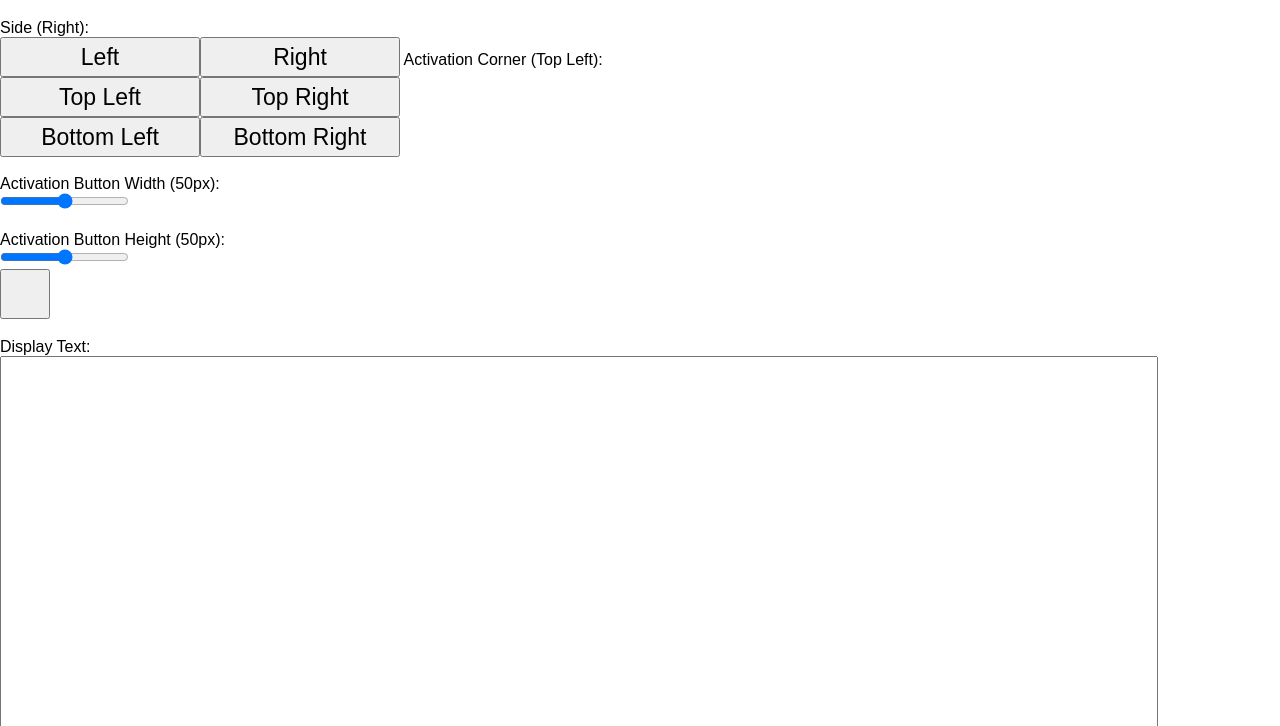
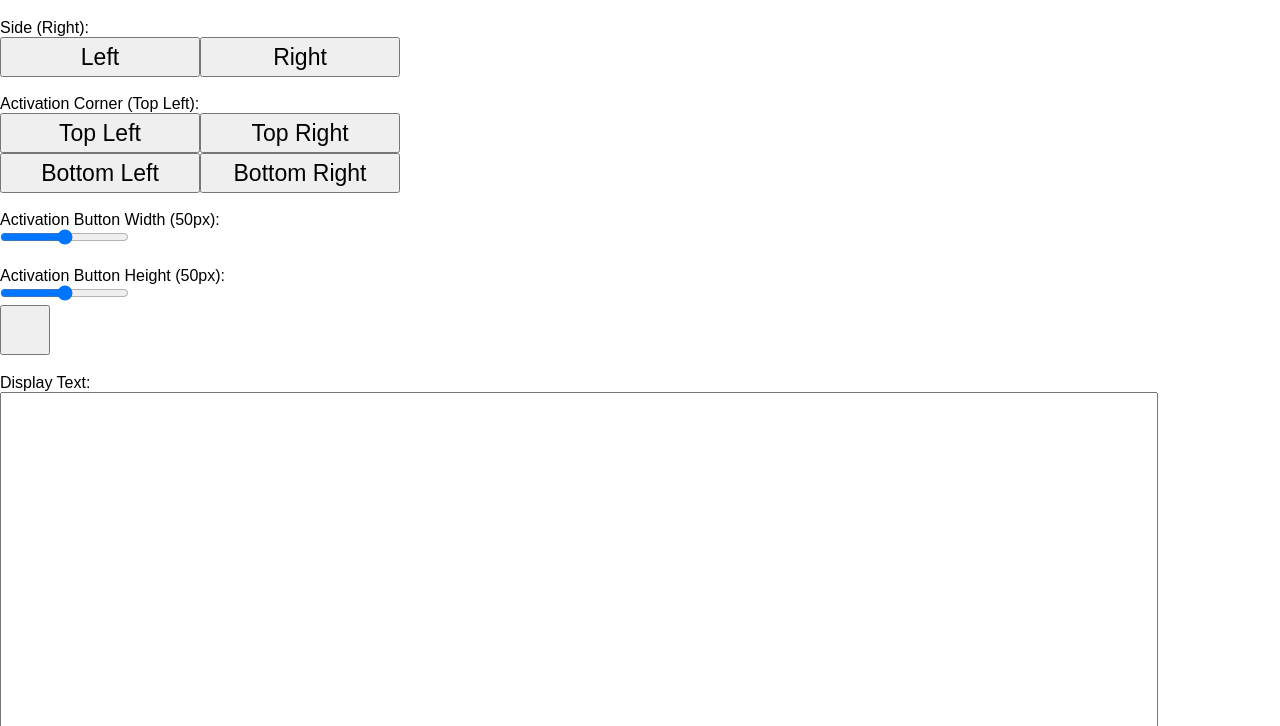
Before and after one commit to ConnorCoder/sidemenu, a plain HTML site: page index.html in a window 1280 px wide. Shown: the part 74-800 px from the top of the page. Drawn offline with Linux system fonts and the light colour scheme.

Commit message:
Update index.html

```diff
--- a/index.html
+++ b/index.html
@@ -23,7 +23,7 @@
     <span id="sb-width-txt">Width (50%):</span><br>
     <input type="range" max="100" min="0" id="sb-width" value="50"/><br><br>
     <span id="sb-side">Side (Right):</span><br>
-    <button class="corner" onclick="select(4)">Left</button><button class="corner" onclick="select(5)">Right</button>
+    <button class="corner" onclick="select(4)">Left</button><button class="corner" onclick="select(5)">Right</button><br><br>
     <span id="sb-activate-txt">Activation Corner (Top Left):</span><br>
     <button class="corner" onclick="select(0)">Top Left</button><button class="corner" onclick="select(1)">Top Right</button><br>
     <button class="corner" onclick="select(2)">Bottom Left</button><button class="corner" onclick="select(3)">Bottom Right</button><br><br>
```
